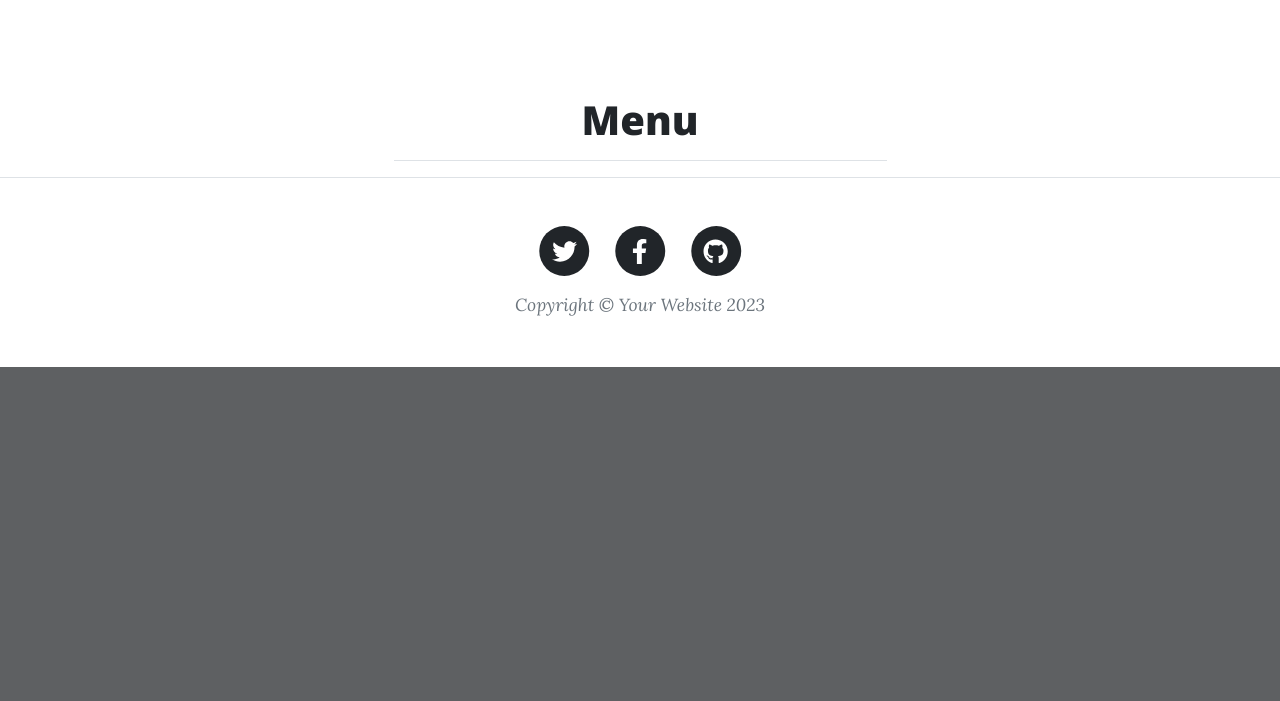
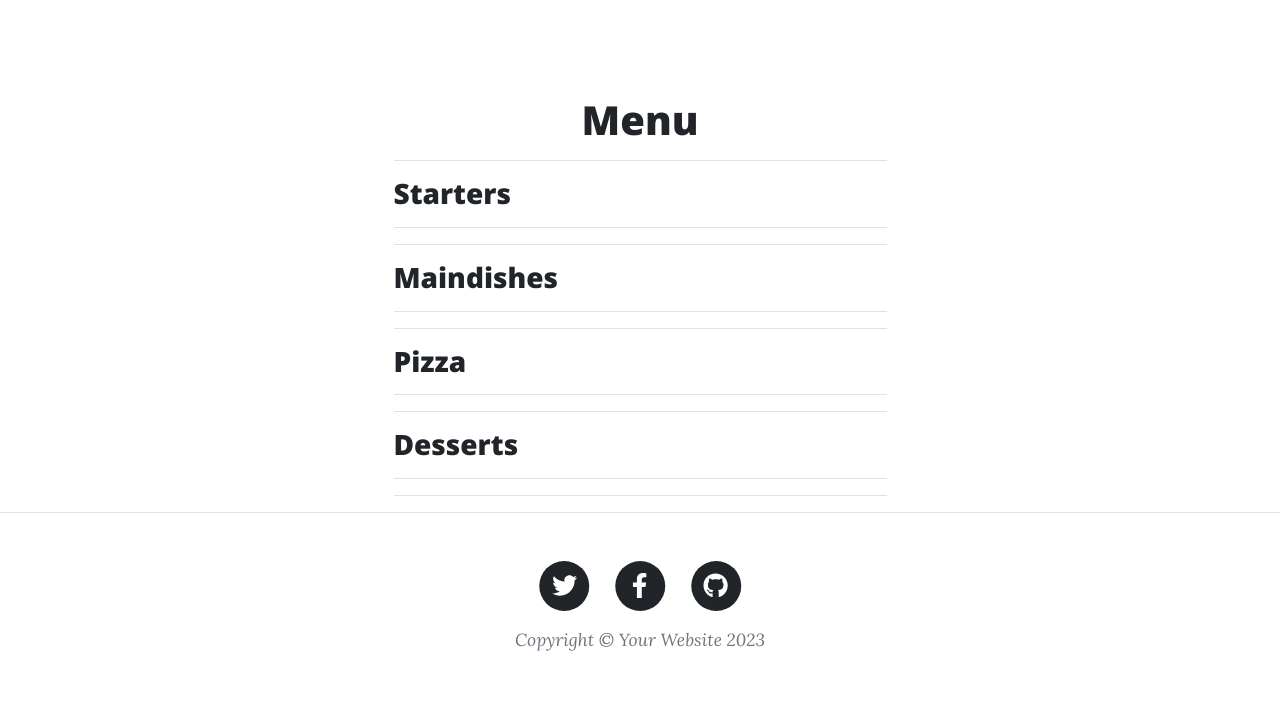
Before and after one commit to DesislavaNaydenova/PP4_OurFamilyRestaurant, a Django app: page /menu_list in a window 1280 px wide. Shown: the part 628-1329 px from the top of the page. Before the commit the page ends 995 px from the top, so only its background shows below. Run offline with Django 4.2, Linux system fonts and the light colour scheme; data that the repository does not hold is empty; parts of the project's set-up code (start-up, migrations or seed data) failed here and were passed over; some libraries are stand-ins or nearby versions.

Commit message:
Add pizza to the menu categories and set the order of the categories

```diff
--- a/hello_alps/models.py
+++ b/hello_alps/models.py
@@ -12,7 +12,8 @@ class Menu(models.Model):
     categories = models.CharField(max_length=50, choices=[
         ('starters', 'Starters'),
         ('maindishes', 'Main dishes'),
-        ('deserts', 'Deserts'),
+        ('pizza', 'Pizza'),
+        ('desserts', 'Desserts'),
     ])
 
     def __str__(self):
--- a/hello_alps/templates/hello_alps/menu_list.html
+++ b/hello_alps/templates/hello_alps/menu_list.html
@@ -17,6 +17,7 @@
                     </li>
                     {% endfor %}
                 </ul>
+                <hr>
                 {% endfor %}
             </div>
         </div>
--- a/hello_alps/views.py
+++ b/hello_alps/views.py
@@ -18,8 +18,8 @@ class MenuList(generic.ListView):
     template_name = "hello_alps/menu_list.html"
 
     def get_queryset(self):
-        categories = Menu.objects.values_list('categories', flat=True).distinct()
-        sort_menu_items = {category: Menu.objects.filter(categories=category) for category in categories}
+        ordered_categories = ["starters", "maindishes", "pizza", "desserts"]
+        sort_menu_items = {category: Menu.objects.filter(categories=category) for category in ordered_categories}
         return sort_menu_items
 
 
```
